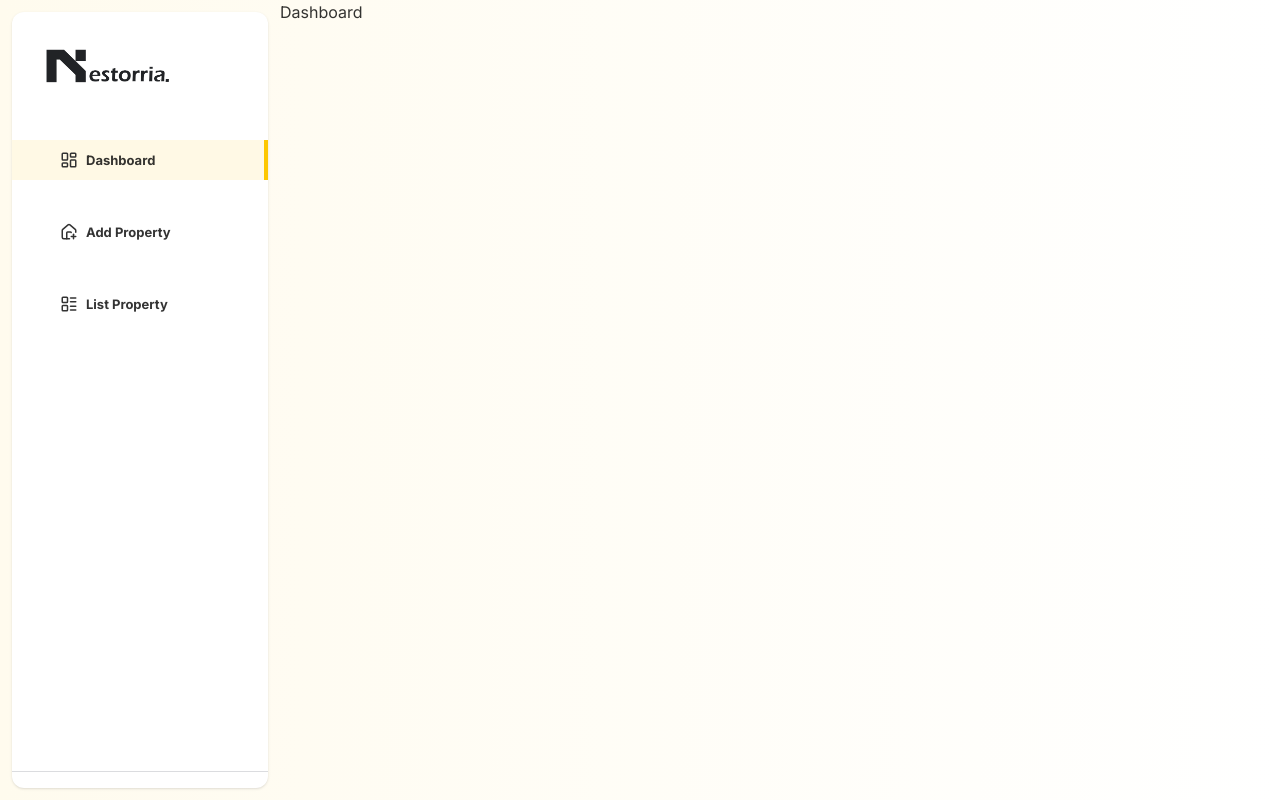
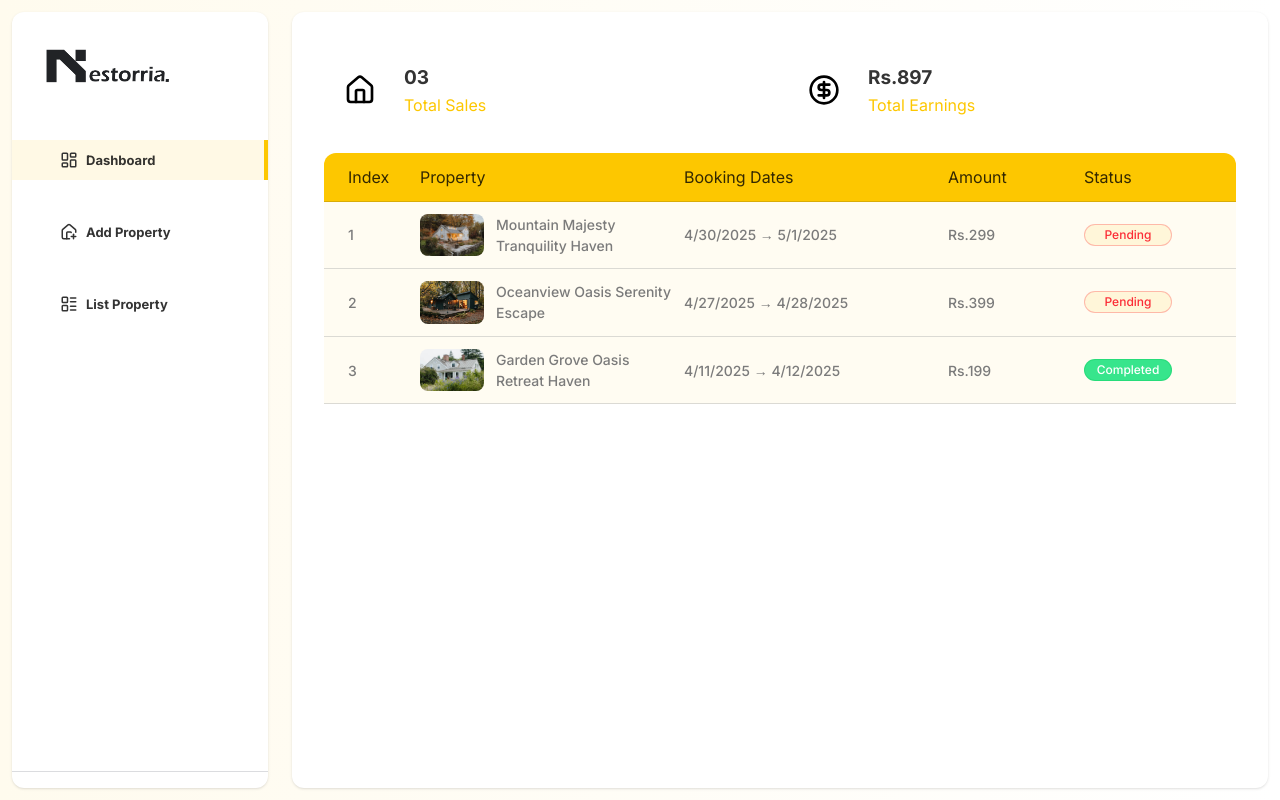
Before and after one commit to sandu20021111/Home-Rental-and-Sales-Website, a React (Vite) app in the folder client/: page /owner in a window 1280 px wide. Built offline with nearby package versions, Linux system fonts and the light colour scheme; no server answers.

Commit message:
update  seller dashboard

```diff
--- a/client/src/pages/owner/Dashboard.jsx
+++ b/client/src/pages/owner/Dashboard.jsx
@@ -1,7 +1,100 @@
-import React from "react";
+import React, { useEffect, useState } from "react";
+import { useAppContext } from "../../context/AppContext";
+import { assets, dummyDashboardData } from "../../assets/data";
 
 const Dashboard = () => {
-  return <div>Dashboard</div>;
+  const { user, currency } = useAppContext();
+
+  const [dashboardData, setDashboardData] = useState({
+    bookings: [],
+    totalBookings: 0,
+    totalRevenue: 0,
+  });
+
+  useEffect(() => {
+    setDashboardData(dummyDashboardData);
+  }, [user]);
+
+  return (
+    <div className="md:px-8 py-6 xl:py-8 m-1 sm:m-3 h-[97vh] overflow-y-scroll lg:w-11/12 bg-white shadow rounded-xl">
+      {/* Stats */}
+      <div className="grid grid-cols-2 gap-4">
+        <div className="flexStart gap-7 p-5 bg-[#ffff4d2] lg:min-w-56 rounded-xl">
+          <img src={assets.house} alt="house" className="hidden sm:flex w-8" />
+          <div>
+            <h4 className="h4">
+              {dashboardData.totalBookings.toString().padStart(2, "0")}
+            </h4>
+            <h5 className="h5 text-secondary">Total Sales</h5>
+          </div>
+        </div>
+
+        <div className="flexStart gap-7 p-5 bg-[#ffff4d2] lg:min-w-56 rounded-xl">
+          <img
+            src={assets.dollar}
+            alt="dollar"
+            className="hidden sm:flex w-8"
+          />
+          <div>
+            <h4 className="h4">
+              {currency}
+              {dashboardData.totalRevenue}
+            </h4>
+            <h5 className="h5 text-secondary">Total Earnings</h5>
+          </div>
+        </div>
+      </div>
+
+      {/* Latest Bookings */}
+      <div className="mt-4">
+        <div className="flex justify-between flex-wrap gap-2 sm:grid lg:grid-cols-[0.5fr_2fr_2fr_1fr_1fr] px-6 py-3 bg-secondary border-b border-slate-900/15 rounded-t-xl">
+          <h5 className="h5 hidden lg:block">Index</h5>
+          <h5 className="h5">Property</h5>
+          <h5 className="h5">Booking Dates</h5>
+          <h5 className="h5">Amount</h5>
+          <h5 className="h5">Status</h5>
+        </div>
+
+        {dashboardData.bookings?.map((booking, index) => (
+          <div
+            key={index}
+            className="flex justify-between items-center flex-wrap gap-2 sm:grid lg:grid-cols-[0.5fr_2fr_2fr_1fr_1fr] px-6 py-3 border-b border-slate-900/15 bg-secondary/5 text-gray-50 medium-14"
+          >
+            <div className="hidden lg:block">{index + 1}</div>
+
+            <div className="flexStart gap-x-3 max-w-64">
+              <img
+                src={booking.property.images[0]}
+                alt={booking.property.title}
+                className="w-16 rounded-lg"
+              />
+              <div className="line-clamp-2">{booking.property.title}</div>
+            </div>
+
+            <div>
+              {new Date(booking.checkInDate).toLocaleDateString()} →{" "}
+              {new Date(booking.checkOutDate).toLocaleDateString()}
+            </div>
+
+            <div>
+              {currency}
+              {booking.totalPrice}
+            </div>
+
+            <button
+              className={`w-22 py-0.5 rounded-full text-xs border ${
+                booking.isPaid
+                  ? "bg-green-400/80 text-white border-green-500/30"
+                  : "bg-secondary/10 text-red-500 border-red-500/30"
+              }`}
+            >
+              {booking.isPaid ? "Completed" : "Pending"}
+            </button>
+          </div>
+        ))}
+      </div>
+    </div>
+  );
 };
 
 export default Dashboard;
```
